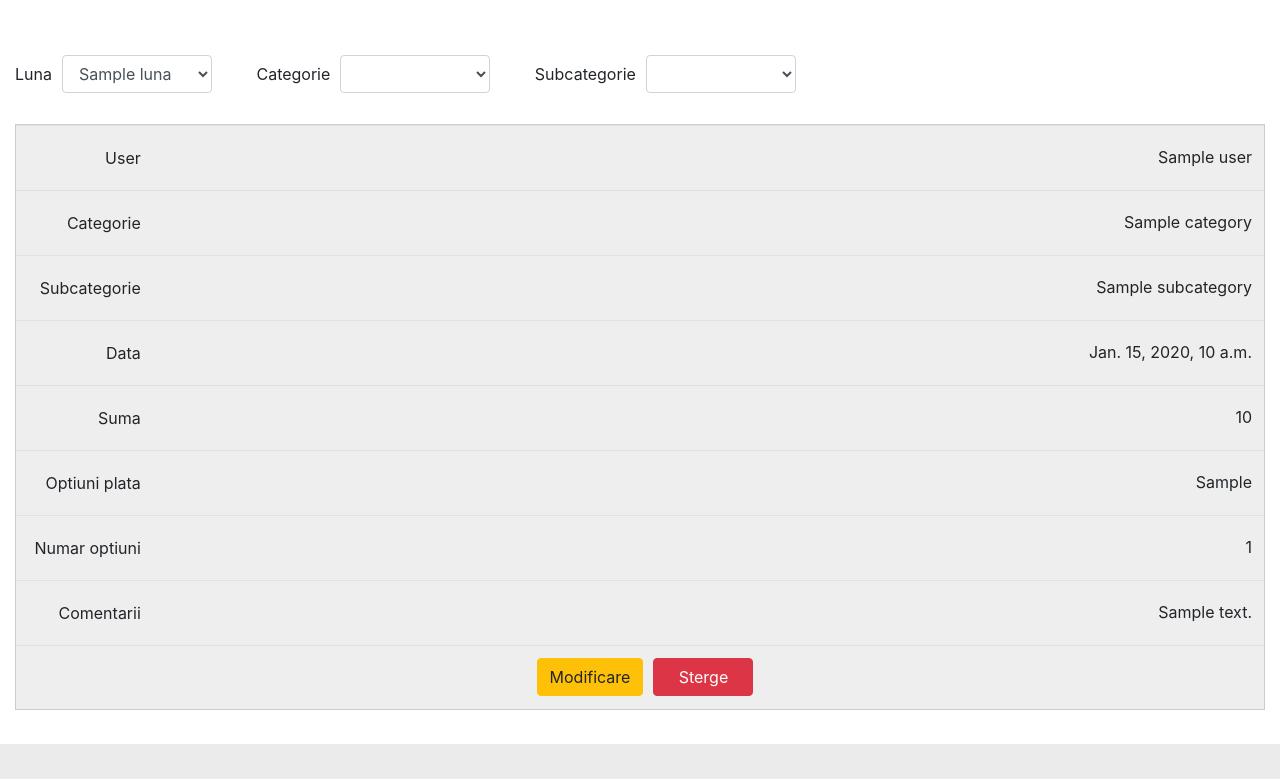
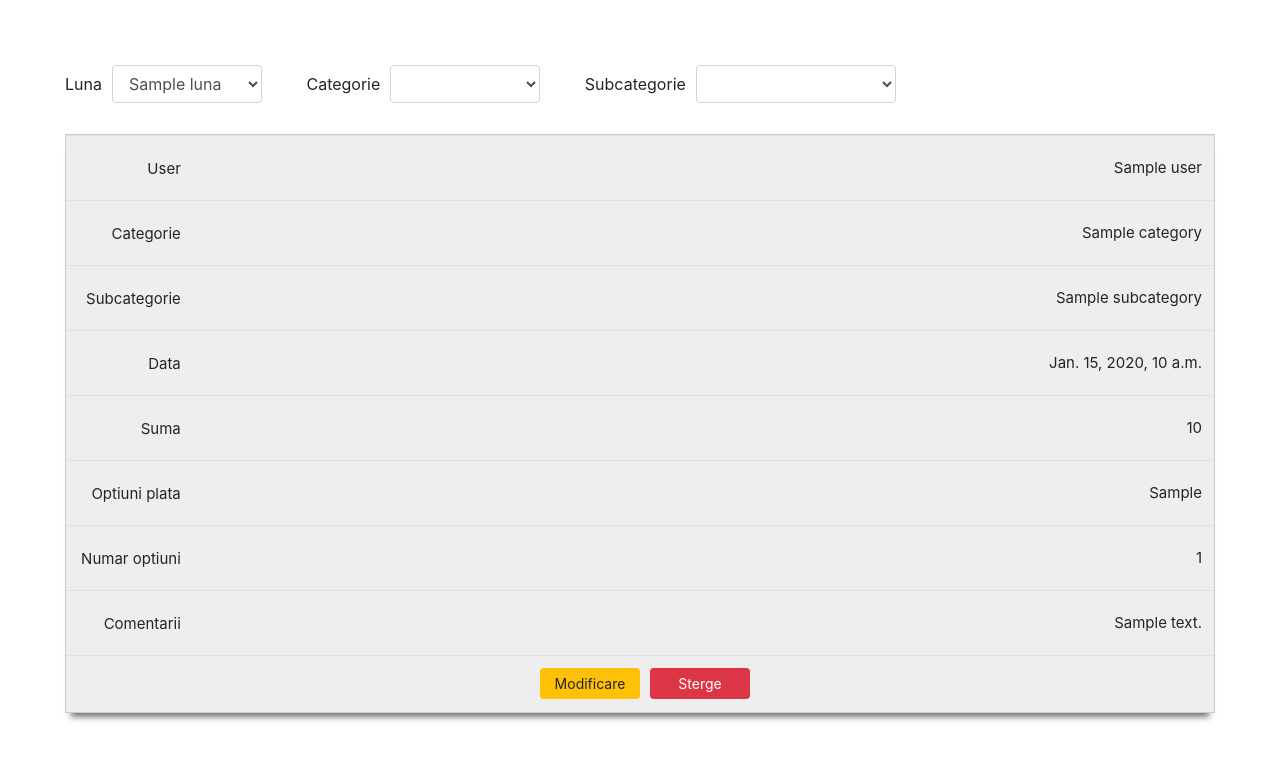
Before and after one commit to tupyy/homesite, a Django app: template templates/money/view_month.html in a window 1280 px wide. Shown: the part 56-835 px from the top of the page. Before the commit the page ends 800 px from the top, so only its background shows below. Run offline with Django 3.2, Linux system fonts and the light colour scheme; the template is opened without the code that fills it: most values are stand-ins (such as "Sample title", 1, 10 or a date in 2020); lists and menus that the app fills with data are empty; some libraries are stand-ins or nearby versions.

Commit message:
mod css table

```diff
--- /dev/null
+++ b/money/static/money/css/navbar.css
@@ -0,0 +1,7 @@
+.dropdown {
+    cursor: pointer;
+}
+
+.dropdown-item:hover {
+    background-color: #7e7e7e;
+}
--- a/money/static/money/css/view_month.css
+++ b/money/static/money/css/view_month.css
@@ -1,6 +1,10 @@
+.body {
+    background-color: #f3efef;
+}
+
 .main_container {
+    margin: 50px;
     width: 100%;
-    margin-top: 40px;
     padding-top: 15px;
 }
 
@@ -20,6 +24,10 @@
     margin-left: 10px;
 }
 
+.filtru-subcategorie {
+    width: 200px;
+}
+
 label {
     display: inline;
     margin-bottom: 0;
@@ -30,6 +38,8 @@ form {
 
 .div-table {
     margin-top: 15px;
+    box-shadow: 0px 10px 6px -6px #777;
+    border: 1px black;
 }
 
 .form-group-left {
@@ -53,11 +63,6 @@ form {
     width: 150px;
 }
 
-.td-btn {
-    table-layout: fixed;
-    width: 300px;
-}
-
 td {
     box-sizing: border-box;
     margin: 0;
@@ -69,8 +74,21 @@ td {
     width: 150px;
 }
 
+.td-btn {
+    table-layout: fixed;
+    width: 250px;
+    display: flex;
+    align-items: center;
+    justify-content: center;
+}
+
+.td-comments {
+    width: auto;
+}
+
 tr {
     text-align: center;
+     display: table-row;
 }
 
 /* Zebra striping */
@@ -115,6 +133,7 @@ and also iPads specifically.
         overflow: hidden;
         width: 100%;
         text-align: right;
+        font-size:15px;
     }
 
     .td-btn {
@@ -177,10 +196,10 @@ and also iPads specifically.
     width: 150px;
 }
 
-.error_messsage {
+.empty {
     text-align: center;
     color: grey;
-    margin-top: 50px;
+    background-color: white;
 }
 
 @media screen and (max-width:766.99px) {
--- a/money/static/money/js/view_month.js
+++ b/money/static/money/js/view_month.js
@@ -58,11 +58,11 @@ function filter_payments(category,subcategory,month) {
                     '<td>' + value.sum + '</td>' +
                     '<td>' + value.option_pay + '</td>' +
                     '<td>' + value.nb_option + '</td>' +
-                    '<td>' + value.comments + '</td>' +
+                    '<td class="td-comments">' + value.comments + '</td>' +
                     '<td class="td-btn">\n' +
                     '<div class="div-btn">\n' +
-                    '<button type="button" class="btn btn-warning" id="modify_button">Modificare</button>\n' +
-                    '<button type="button" class="btn btn-danger" id="delete_button" payment_id="'+ value.id +'">Stergere</button>\n' +
+                    '<button type="button" class="btn btn-warning btn-sm" id="modify_button">Modificare</button>\n' +
+                    '<button type="button" class="btn btn-danger btn-sm" id="delete_button" payment_id="'+ value.id +'">Stergere</button>\n' +
                     '</div>\n' +
                     '</td>' +
                     '<\tr>'
--- a/templates/index.html
+++ b/templates/index.html
@@ -12,11 +12,7 @@
         <link href="{%  static 'money/bootstrap/css/bootstrap.min.css' %}" rel="stylesheet">
         <!-- Custom styles for this template -->
         <link href="{% static "money/css/style.css" %}" rel="stylesheet">
-        <!-- HTML5 shim and Respond.js for IE8 support of HTML5 elements and media queries -->
-        <!--[if lt IE 9]>
-      <script src="https://oss.maxcdn.com/html5shiv/3.7.2/html5shiv.min.js"></script>
-      <script src="https://oss.maxcdn.com/respond/1.4.2/respond.min.js"></script>
-    <![endif]-->
+        <link href="{% static "money/css/navbar.css" %}" rel="stylesheet">
     </head>
     <body>
         {% include "navbar.html" %}
--- a/templates/money/view_month.html
+++ b/templates/money/view_month.html
@@ -8,14 +8,8 @@
         <meta name="description" content="">
         <meta name="author" content="">
         <title>Casuta | Vizualizare luna</title>
-        <!-- Bootstrap core CSS -->
         <link href=" {% static "money/bootstrap/css/bootstrap.css" %}" rel="stylesheet">
-        <!-- Custom styles for this template -->
-        <!-- HTML5 shim and Respond.js for IE8 support of HTML5 elements and media queries -->
-        <!--[if lt IE 9]>
-      <script src="https://oss.maxcdn.com/html5shiv/3.7.2/html5shiv.min.js"></script>
-      <script src="https://oss.maxcdn.com/respond/1.4.2/respond.min.js"></script>
-    <![endif]-->
+        <link href="{% static "money/css/navbar.css" %}" rel="stylesheet">
         <link href="{% static "money/css/view_month.css" %}" rel="stylesheet" type="text/css">
     </head>
     <body>
@@ -48,15 +42,13 @@
                             </div>
                             <div class="form-group">
                                 <label for="select_subcategorie">Subcategorie</label>
-                                    <select class="form-control filtru-ctrl" id="select_subcategorie">
+                                    <select class="form-control filtru-ctrl filtru-subcategorie" id="select_subcategorie">
                                 </select>
                             </div>
                         </form>
                     </div>
 
-                    {% if error_message %}
-                        <div class="error_messsage"><h5>{{ error_message }}</h5></div>
-                    {% else %}
+
                         <div class="div-table">
                             <table class="table" id="monthTable">
                                 <thead>
@@ -74,6 +66,11 @@
                                 </thead>
 
                                 <tbody>
+                                    {% if error_message %}
+                                        <tr class="empty">
+                                            <td class="empty" colspan="10"><h5>{{ error_message }}</h5></td>
+                                        </tr>
+                                    {% else %}
                                         {% for payment in payments %}
                                             <tr>
                                                 <td>{{ payment.user }}</td>
@@ -83,19 +80,20 @@
                                                 <td>{{ payment.sum }}</td>
                                                 <td>{{ payment.option_pay }}</td>
                                                 <td>{{ payment.nb_option }}</td>
-                                        <td>{{ payment.comments }}</td>
+                                                <td class="td-comments">{{ payment.comments }}</td>
                                                 <td class="td-btn">
                                                     <div class="div-btn">
-                                                <button type="button" class="btn btn-warning" id="modify_button">Modificare</button>
-                                                <button type="submit" class="btn btn-danger " id="delete_button" payment_id="{{ payment.id }}">Sterge</button>
+                                                        <button type="button" class="btn btn-warning btn-sm" id="modify_button">Modificare</button>
+                                                        <button type="submit" class="btn btn-danger btn-sm" id="delete_button" payment_id="{{ payment.id }}">Sterge</button>
                                                     </div>
                                                 </td>
                                             </tr>
                                         {% endfor %}
+                                    {% endif %}
                                 </tbody>
                             </table>
                         </div>
-                    {% endif %}
+
                 </div>
             </div>
         </section>
```
Also changed, not shown: money/static/money/css/style.css (+0 -8 lines). Lines whose indentation alone changed are shown as unchanged.
